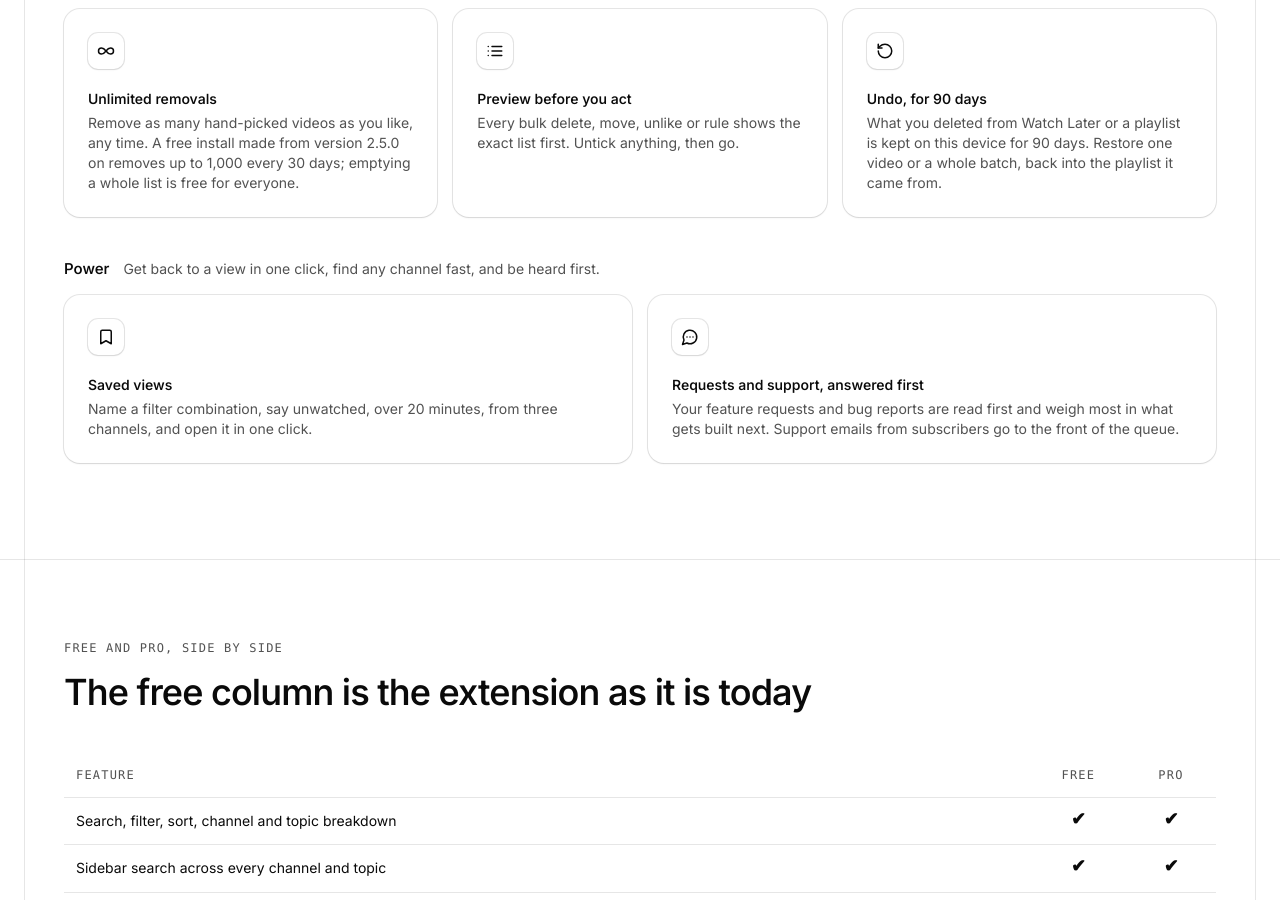
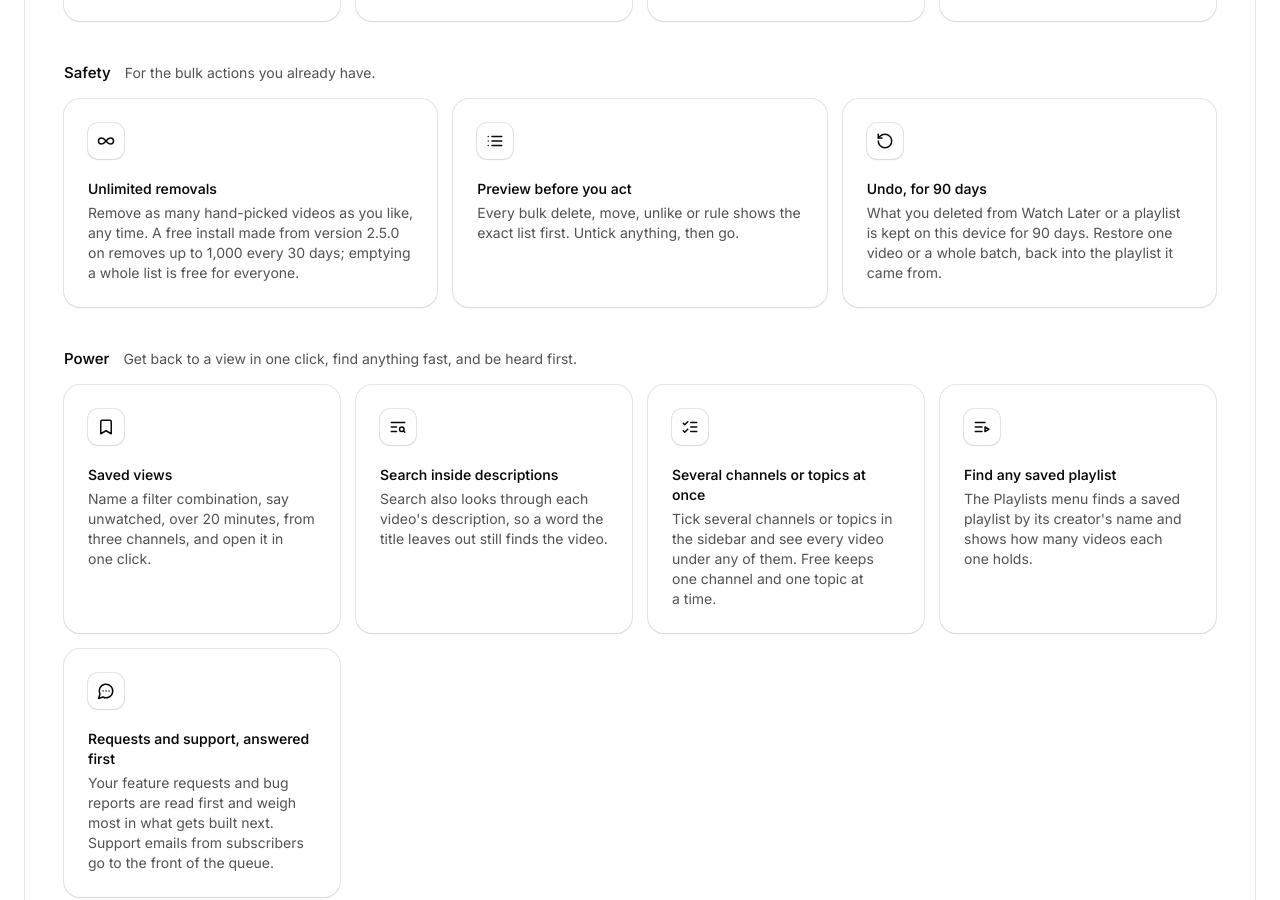
Before and after one commit to dominic-lam/tidywl-site, a Jekyll site: the page built from pricing/index.html, in a window 1280 px wide and 900 px high, scrolled down 2317 px. Built offline with Jekyll 4.4.1, drawn with Linux system fonts in a browser that asks for light colours; some of the changed text lies outside the part shown.

Commit message:
Pricing: list the three Pro features added since 2.7.0 (description search, several channels or topics at once, Playlists menu by creator with counts)
Co-Authored-By: Claude Opus 5.5 <noreply@anthropic.com>
Claude-Session: https://claude.ai/code/session_01DYBDmoqhDYwoc8xzTxxMmj

```diff
--- a/pricing/index.html
+++ b/pricing/index.html
@@ -99,6 +99,9 @@ faq:
             <li>Preview the exact list before any bulk action</li>
             <li>Undo deletions for 90 days</li>
             <li>Saved views</li>
+            <li>Search inside video descriptions</li>
+            <li>Tick several channels or topics at once</li>
+            <li>Find a saved playlist by its creator, with video counts</li>
             <li>Feature requests and support answered first</li>
           </ul>
         </div>
@@ -187,13 +190,28 @@ faq:
       <div class="pro-group">
         <div class="pro-group-head">
           <h3>Power</h3>
-          <p>Get back to a view in one click, find any channel fast, and be heard first.</p>
+          <p>Get back to a view in one click, find anything fast, and be heard first.</p>
         </div>
         <div class="features-grid">
           <div class="feature-card">
             <div class="feature-icon"><svg width="20" height="20" viewBox="0 0 24 24" fill="none" stroke="currentColor" stroke-width="2" stroke-linecap="round" stroke-linejoin="round" aria-hidden="true"><path d="M19 21l-7-4-7 4V5a2 2 0 0 1 2-2h10a2 2 0 0 1 2 2z"/></svg></div>
             <h3>Saved views</h3>
             <p>Name a filter combination, say unwatched, over 20 minutes, from three channels, and open it in one click.</p>
+          </div>
+          <div class="feature-card">
+            <div class="feature-icon"><svg width="20" height="20" viewBox="0 0 24 24" fill="none" stroke="currentColor" stroke-width="2" stroke-linecap="round" stroke-linejoin="round" aria-hidden="true"><path d="M21 6H3"/><path d="M10 12H3"/><path d="M10 18H3"/><circle cx="17" cy="15" r="3"/><path d="m21 19-1.9-1.9"/></svg></div>
+            <h3>Search inside descriptions</h3>
+            <p>Search also looks through each video's description, so a word the title leaves out still finds the video.</p>
+          </div>
+          <div class="feature-card">
+            <div class="feature-icon"><svg width="20" height="20" viewBox="0 0 24 24" fill="none" stroke="currentColor" stroke-width="2" stroke-linecap="round" stroke-linejoin="round" aria-hidden="true"><path d="m3 17 2 2 4-4"/><path d="m3 7 2 2 4-4"/><path d="M13 6h8"/><path d="M13 12h8"/><path d="M13 18h8"/></svg></div>
+            <h3>Several channels or topics at once</h3>
+            <p>Tick several channels or topics in the sidebar and see every video under any of them. Free keeps one channel and one topic at a time.</p>
+          </div>
+          <div class="feature-card">
+            <div class="feature-icon"><svg width="20" height="20" viewBox="0 0 24 24" fill="none" stroke="currentColor" stroke-width="2" stroke-linecap="round" stroke-linejoin="round" aria-hidden="true"><path d="M12 12H3"/><path d="M16 6H3"/><path d="M12 18H3"/><path d="m16 12 5 3-5 3v-6Z"/></svg></div>
+            <h3>Find any saved playlist</h3>
+            <p>The Playlists menu finds a saved playlist by its creator's name and shows how many videos each one holds.</p>
           </div>
           <div class="feature-card">
             <div class="feature-icon"><svg width="20" height="20" viewBox="0 0 24 24" fill="none" stroke="currentColor" stroke-width="2" stroke-linecap="round" stroke-linejoin="round" aria-hidden="true"><path d="M7.9 20A9 9 0 1 0 4 16.1L2 22Z"/><path d="M8 12h.01"/><path d="M12 12h.01"/><path d="M16 12h.01"/></svg></div>
@@ -228,6 +246,9 @@ faq:
             <tr><td>Preview the exact list before any bulk action</td><td class="no" aria-label="Not included">—</td><td class="yes"><span aria-hidden="true">✔</span><span class="sr-only">Yes</span></td></tr>
             <tr><td>Undo deletions for 90 days</td><td class="no" aria-label="Not included">—</td><td class="yes"><span aria-hidden="true">✔</span><span class="sr-only">Yes</span></td></tr>
             <tr><td>Saved views</td><td class="no" aria-label="Not included">—</td><td class="yes"><span aria-hidden="true">✔</span><span class="sr-only">Yes</span></td></tr>
+            <tr><td>Search inside video descriptions</td><td class="no" aria-label="Not included">—</td><td class="yes"><span aria-hidden="true">✔</span><span class="sr-only">Yes</span></td></tr>
+            <tr><td>Tick several channels or topics at once</td><td class="limit">One at<br>a time</td><td class="yes"><span aria-hidden="true">✔</span><span class="sr-only">Yes</span></td></tr>
+            <tr><td>Find saved playlists by creator, with video counts</td><td class="no" aria-label="Not included">—</td><td class="yes"><span aria-hidden="true">✔</span><span class="sr-only">Yes</span></td></tr>
             <tr><td>Feature requests and support answered first</td><td class="no" aria-label="Not included">—</td><td class="yes"><span aria-hidden="true">✔</span><span class="sr-only">Yes</span></td></tr>
           </tbody>
         </table>
```
